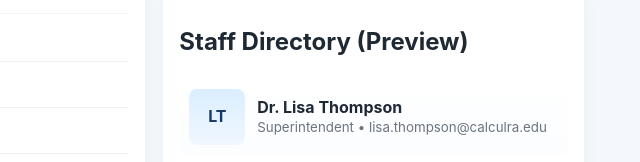
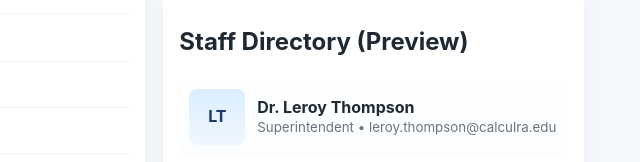
Before and after one commit to JustJxrdanWasDefinetlyTaken/calculra, a plain HTML site: page index.html in a window 1280 px wide. Shown: the part 1183-1345 px from the top of the page, 640-1280 px from the left. Drawn offline with Linux system fonts and the light colour scheme.

Commit message:
Update index.html

```diff
--- a/index.html
+++ b/index.html
@@ -297,8 +297,8 @@
         <div class="staff">
           <div class="avatar">LT</div>
           <div class="meta">
-            <div style="font-weight:700">Dr. Lisa Thompson</div>
-            <small>Superintendent • lisa.thompson@calculra.edu</small>
+            <div style="font-weight:700">Dr. Leroy Thompson</div>
+            <small>Superintendent • leroy.thompson@calculra.edu</small>
           </div>
         </div>
         <div class="staff">
```
